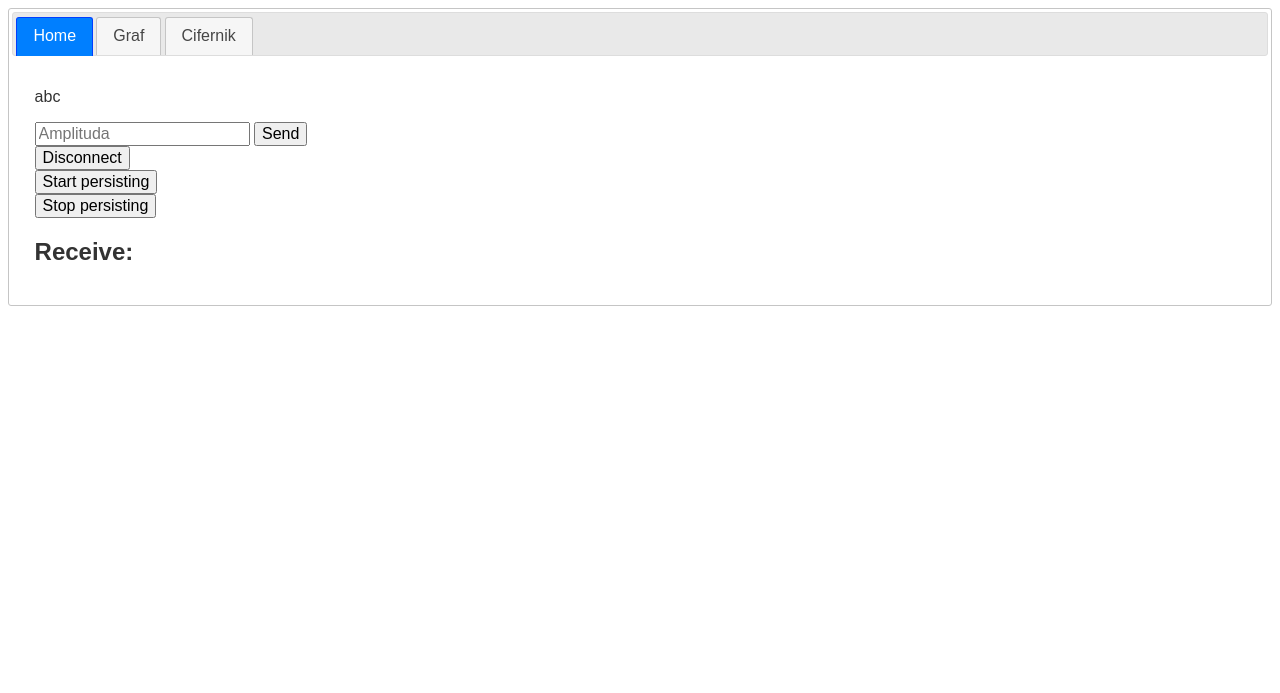
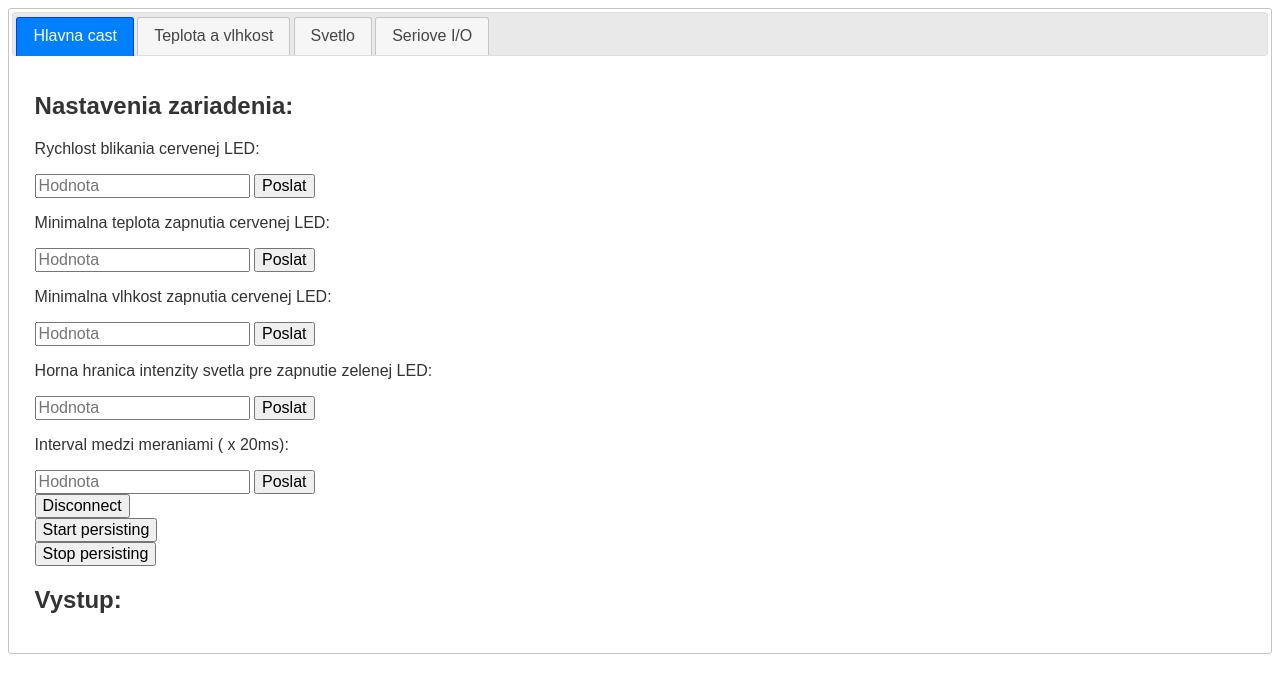
Before and after one commit to Drugun/POITprojekt, a Flask app: page / in a window 1280 px wide. Shown: the top 693 px of the page. Run offline with Flask 3, Linux system fonts and the light colour scheme; parts of the project's set-up code (start-up, migrations or seed data) failed here and were passed over; some libraries are stand-ins or nearby versions.

Commit message:
prerobene webove rozhranie

```diff
--- a/raspberry/app.py
+++ b/raspberry/app.py
@@ -112,8 +112,8 @@ def readDB():
 
 @socketio.on('my_event', namespace='/test')
 def test_message(message):
-    ser.write(bytes("##GLL#" + str(message['value']) + "#\n", "ascii"))
-    print("RLS set to: " + str(message['value']))
+    ser.write(bytes("##" + str(message['name']) + "#" + str(message['value']) + "#\n", "ascii"))
+    print(str(message['name']) + " set to: " + str(message['value']))
 
 @socketio.on('persistStart_request', namespace='/test')
 def startPersist():
--- a/raspberry/templates/tabs.html
+++ b/raspberry/templates/tabs.html
@@ -30,10 +30,20 @@
           renderTo: 'canvasID',
           width: 300,
           height: 300,
-          units: "volaco",
+          units: "svetlo",
           minValue: 0,
           maxValue: 4096,
-          majorTicks: 8,
+          majorTicks: [
+          0,
+          512,
+          1024,
+          1536,
+          2048,
+          2560,
+          3072,
+          3584,
+          4096
+          ],
           minorTicks: 4,
           strokeTicks: true,
           highlights: [
@@ -62,8 +72,9 @@
 
 
       socket.on('my_response', function(msg) {
-        console.log(msg.data);
+        //console.log(msg.data);
         $('#log').append('> time: '+msg.time+' temperature: '+msg.tmp+' humidity: '+msg.hum+' light: '+msg.lig+'<br>').html();
+        $('#logSerial').append(msg.serial+'<br>').html();
 
         x.push(parseFloat(msg.time));
         y.push(parseFloat(msg.tmp));
@@ -92,8 +103,20 @@
 
         });
 
-      $('form#emit').submit(function(event) {
-          socket.emit('my_event', {value: $('#emit_value').val()});
+      $('form#emitRLS').submit(function(event) {
+          socket.emit('my_event', {name:'RLS' ,value: $('#emit_valueRLS').val()});
+          return false; });
+      $('form#emitRLT').submit(function(event) {
+          socket.emit('my_event', {name:'RLT' ,value: $('#emit_valueRLT').val()});
+          return false; });
+      $('form#emitRLH').submit(function(event) {
+          socket.emit('my_event', {name:'RLH' ,value: $('#emit_valueRLH').val()});
+          return false; });
+      $('form#emitGLL').submit(function(event) {
+          socket.emit('my_event', {name:'GLL' ,value: $('#emit_valueGLL').val()});
+          return false; });
+      $('form#emitCFR').submit(function(event) {
+          socket.emit('my_event', {name:'CFR' ,value: $('#emit_valueCFR').val()});
           return false; });
       $('form#disconnect').submit(function(event) {
           socket.emit('disconnect_request');
@@ -104,6 +127,10 @@
       $('form#persistStop').submit(function(event) {
           socket.emit('persistStop_request');
           return false; });
+      $('form#emitMan').submit(function(event) {
+          socket.emit('my_event', {name: $('#emit_valueMan1').val() ,value: $('#emit_valueMan2').val()});
+          return false; });
+
       });
     </script>
   </head>
@@ -111,15 +138,37 @@
 
     <div id="tabs">
       <ul>
-        <li><a href="#tabs-1">Home</a></li>
-        <li><a href="#tabs-2">Graf</a></li>
-        <li><a href="#tabs-3">Cifernik</a></li>
+        <li><a href="#tabs-1">Hlavna cast</a></li>
+        <li><a href="#tabs-2">Teplota a vlhkost</a></li>
+        <li><a href="#tabs-3">Svetlo</a></li>
+        <li><a href="#tabs-4">Seriove I/O</a></li>
       </ul>
       <div id="tabs-1">
-        <p>abc</p>
-        <form id="emit" method="POST" action='#'>
-        <input type="text" name="emit_value" id="emit_value" placeholder="Amplituda">
-        <input type="submit" value="Send">
+        <h2>Nastavenia zariadenia:</h2>
+        <p>Rychlost blikania cervenej LED:</p>
+        <form id="emitRLS" method="POST" action='#'>
+        <input type="text" name="emit_valueRLS" id="emit_valueRLS" placeholder="Hodnota">
+        <input type="submit" value="Poslat">
+        </form>
+        <p>Minimalna teplota zapnutia cervenej LED:</p>
+        <form id="emitRLT" method="POST" action='#'>
+        <input type="text" name="emit_valueRLT" id="emit_valueRLT" placeholder="Hodnota">
+        <input type="submit" value="Poslat">
+        </form>
+        <p>Minimalna vlhkost zapnutia cervenej LED:</p>
+        <form id="emitRLH" method="POST" action='#'>
+        <input type="text" name="emit_valueRLH" id="emit_valueRLH" placeholder="Hodnota">
+        <input type="submit" value="Poslat">
+        </form>
+        <p>Horna hranica intenzity svetla pre zapnutie zelenej LED:</p>
+        <form id="emitGLL" method="POST" action='#'>
+        <input type="text" name="emit_valueGLL" id="emit_valueGLL" placeholder="Hodnota">
+        <input type="submit" value="Poslat">
+        </form>
+        <p>Interval medzi meraniami ( x 20ms):</p>
+        <form id="emitCFR" method="POST" action='#'>
+        <input type="text" name="emit_valueCFR" id="emit_valueCFR" placeholder="Hodnota">
+        <input type="submit" value="Poslat">
         </form>
         <form id="disconnect" method="POST" action="#">
         <input type="submit" value="Disconnect">
@@ -130,16 +179,25 @@
         <form id="persistStop" method="POST" action="#">
         <input type="submit" value="Stop persisting">
         </form>
-        <h2>Receive:</h2>
+        <h2>Vystup:</h2>
         <div id="log"></div>
       </div>
       <div id="tabs-2">
-        <p>abc</p>
+        <p>Graf teploty a vlhkosti</p>
         <div id="plotdiv" style="width:800px;height:800px;"></div>
       </div>
       <div id="tabs-3">
-        <p>abc</p>
+        <p>Momentalna intenzita svetla</p>
         <canvas id="canvasID"></canvas>
+      </div>
+      <div id="tabs-4">
+        <p>Manualne seriove I/O</p>
+        <form id="emitMan" method="POST" action='#'>
+        <input type="text" name="emit_valueMan1" id="emit_valueMan1" placeholder="Arg1">
+        <input type="text" name="emit_valueMan2" id="emit_valueMan2" placeholder="Arg2">
+        <input type="submit" value="Poslat">
+        </form>
+        <div id="logSerial"></div>
       </div>
     </div>
 
```
Also changed, not shown: raspberry/templates/graph.html (+42 -20 lines).
